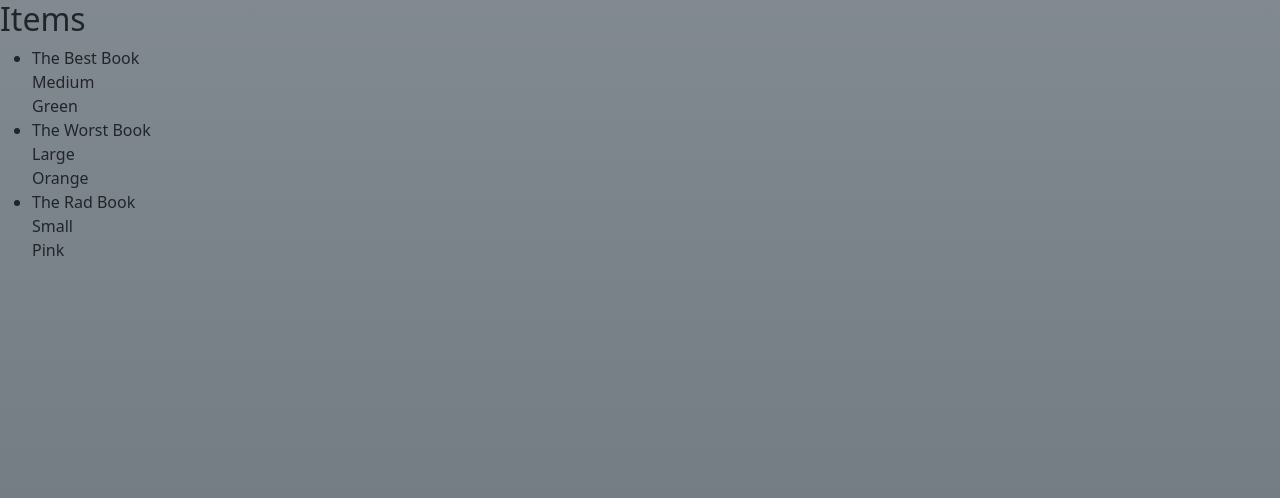
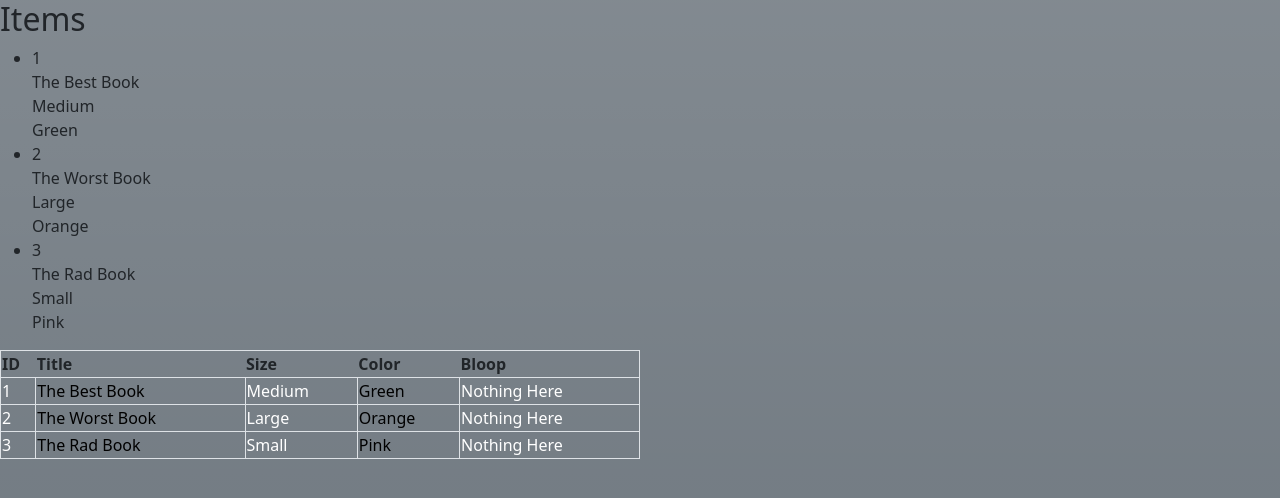
Before and after one commit to franco-ortega/bootstrap-next-demo, a Next.js app: page / in a window 1280 px wide. Shown: the top 498 px of the page. Built offline with nearby package versions, Linux system fonts and the light colour scheme.

Commit message:
add Table

```diff
--- a/components/home/Home.jsx
+++ b/components/home/Home.jsx
@@ -1,5 +1,6 @@
 import React, { useEffect, useState } from 'react';
 import ItemList from '../items/ItemList';
+import Table from '../table/Table';
 
 const Home = () => {
   const [data, setData] = useState([]);
@@ -31,6 +32,7 @@ const Home = () => {
     <div>
       <h2>Items</h2>
       <ItemList items={data} />
+      <Table data={data} />
     </div>
   );
 };
--- a/components/items/Item.jsx
+++ b/components/items/Item.jsx
@@ -1,8 +1,9 @@
 import React from 'react';
 
-const Item = ({ title, size, color }) => {
+const Item = ({ id, title, size, color }) => {
   return (
     <li>
+      <div>{id}</div>
       <div>{title}</div>
       <div>{size}</div>
       <div>{color}</div>
--- a/components/items/ItemList.jsx
+++ b/components/items/ItemList.jsx
@@ -7,6 +7,7 @@ const ItemList = ({ items }) => {
       {items.map((item) => (
         <Item
           key={item.id}
+          id={item.id}
           title={item.title}
           size={item.size}
           color={item.color}
--- /dev/null
+++ b/components/table/Row.jsx
@@ -0,0 +1,13 @@
+const Row = ({ id, title, size, color }) => {
+  return (
+    <tr className='table-dark border'>
+      <td className='table-dark border'>{id}</td>
+      <td className='table-warning border'>{title}</td>
+      <td className='table-dark border'>{size}</td>
+      <td className='table-danger border'>{color}</td>
+      <td>Nothing Here</td>
+    </tr>
+  );
+};
+
+export default Row;
--- /dev/null
+++ b/components/table/Table.jsx
@@ -0,0 +1,27 @@
+import React from 'react';
+import Row from './Row';
+
+const Table = ({ data }) => {
+  return (
+    <table className='table table-striped w-50'>
+      <tr className='border'>
+        <th>ID</th>
+        <th>Title</th>
+        <th>Size</th>
+        <th>Color</th>
+        <th>Bloop</th>
+      </tr>
+      {data.map((item) => (
+        <Row
+          key={item.id}
+          id={item.id}
+          title={item.title}
+          size={item.size}
+          color={item.color}
+        />
+      ))}
+    </table>
+  );
+};
+
+export default Table;
```
